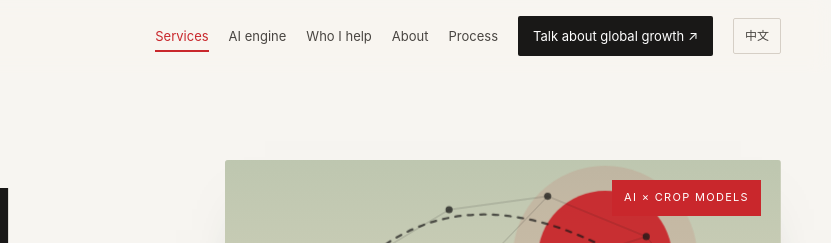
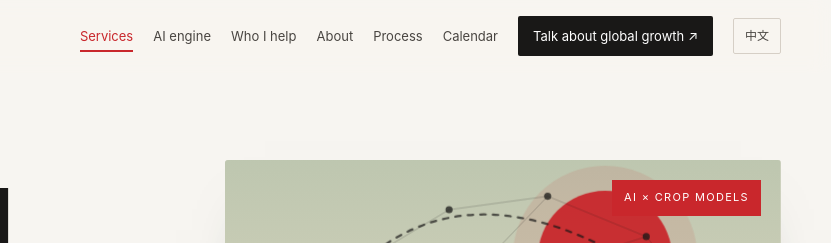
Before and after one commit to chengbo2021/chengbo2021.github.io, a plain HTML site: page index.html in a window 1280 px wide. Shown: the top 243 px of the page, 449-1280 px from the left. Drawn offline with Linux system fonts and the light colour scheme.

Commit message:
Add Calendar link to the top navigation
Co-Authored-By: Claude Fable 5.2 <noreply@anthropic.com>
Claude-Session: https://claude.ai/code/session_0125uqmPAxHFmxaqdAJoju1x

```diff
--- a/index.html
+++ b/index.html
@@ -265,6 +265,7 @@ h1 span{color:var(--red)}
     <a href="#who" data-en="Who I help" data-zh="服务对象">Who I help</a>
     <a href="#about" data-en="About" data-zh="关于我">About</a>
     <a href="#approach" data-en="Process" data-zh="合作流程">Process</a>
+    <a href="calendar.html" data-en="Calendar" data-zh="活动日历">Calendar</a>
     <a href="#contact" class="nav-cta" data-en="Talk about global growth ↗" data-zh="咨询合作 ↗">Talk about global growth ↗</a>
     <button class="lang" type="button" data-lang-toggle aria-label="切换到中文">中文</button>
   </nav>
```
